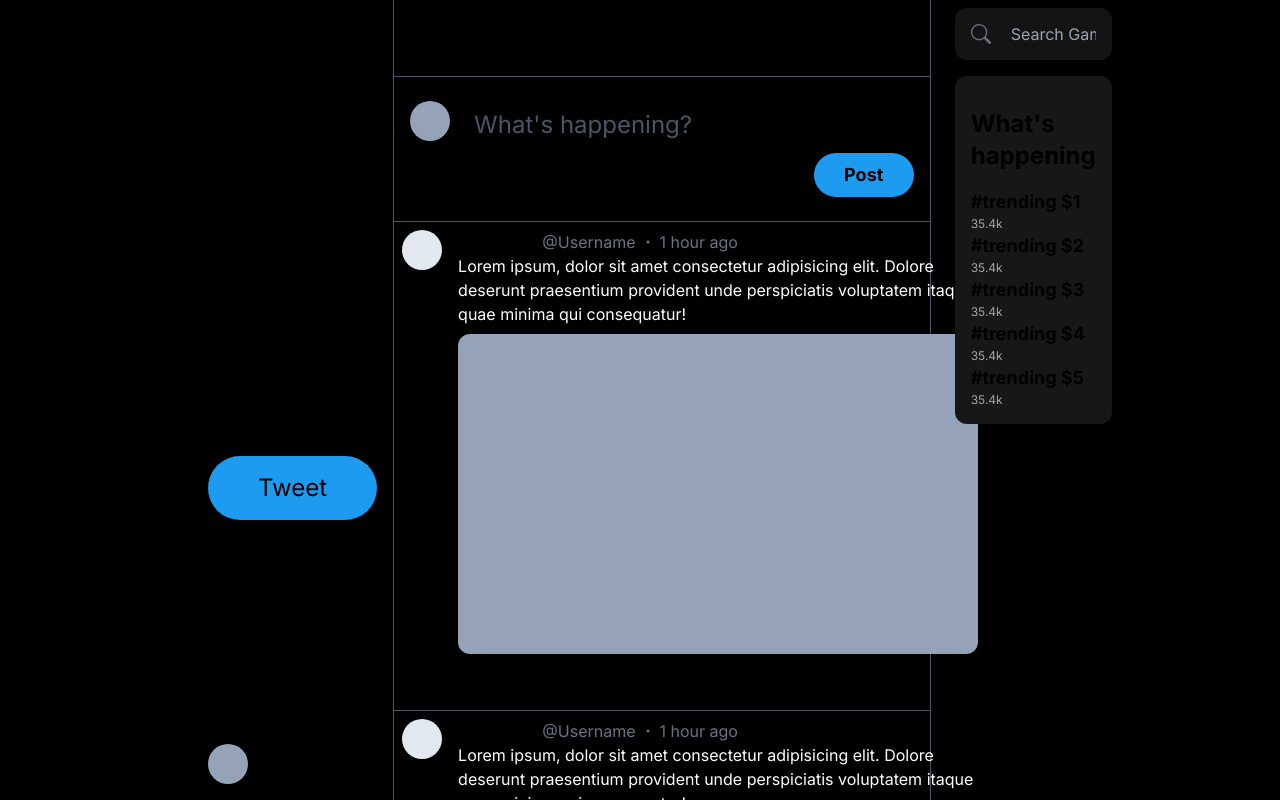
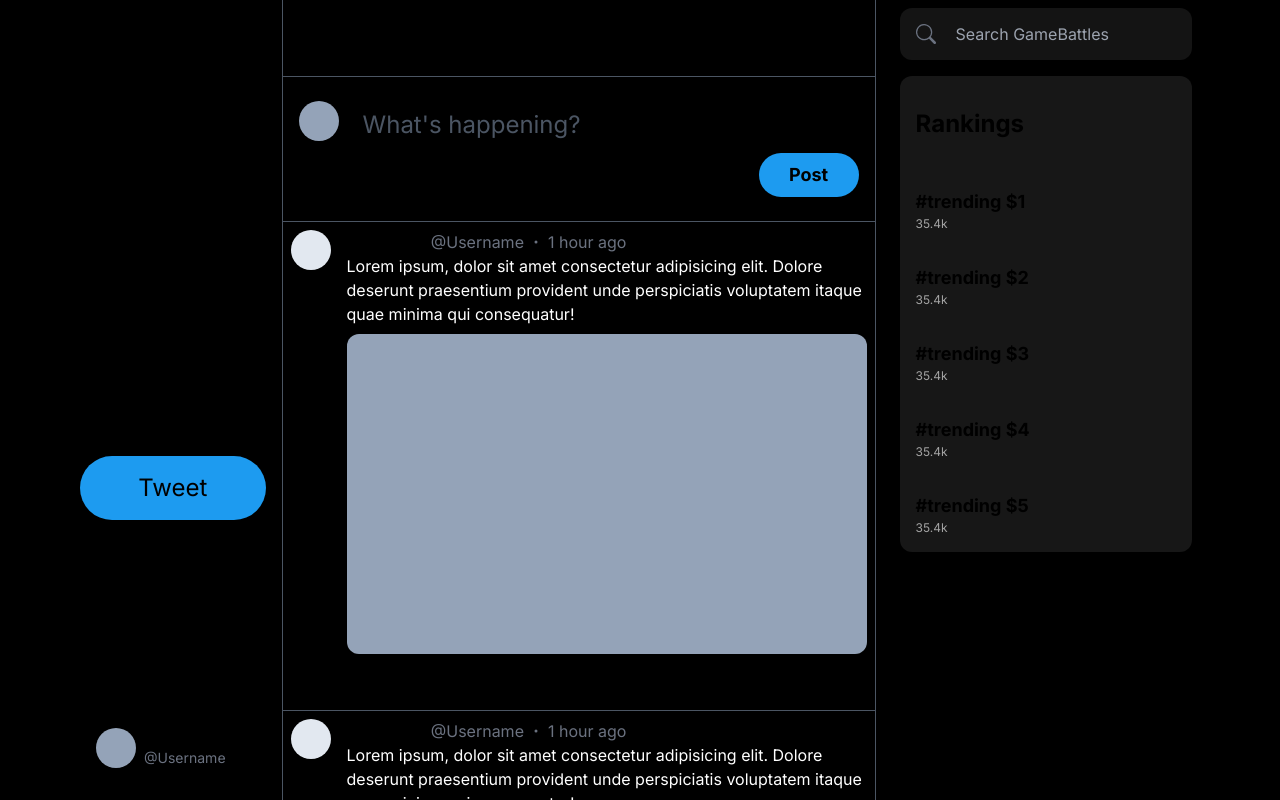
Before and after one commit to owenCTRL/GameBattles, a Next.js app: page / in a window 1280 px wide. Shown: the top 800 px of the page. Built offline with nearby package versions, Linux system fonts and the light colour scheme.

Commit message:
Building UI - edits

```diff
--- a/src/app/components/LeftSidebar.tsx
+++ b/src/app/components/LeftSidebar.tsx
@@ -42,7 +42,7 @@ const NAVIGATION_ITEMS = [
 
 const LeftSidebar = () => {
   return (
-    <section className="sticky top-0 w-[60%] flex flex-col items-stretch h-screen">
+    <section className="sticky top-0 w-[23%] flex flex-col items-stretch h-screen">
       <div className="flex flex-col items-stretch h-full space-y-4 mt-4">
         {NAVIGATION_ITEMS.map((item) => (
           <Link
@@ -60,12 +60,12 @@ const LeftSidebar = () => {
           Tweet
         </button>
       </div>
-      <button className="rounded-full flex items-center space-x-2 bg-transparent p-4 text-center hover:bg-white/10 transition duration-200 w-full justify-between">
+      <button className="rounded-full flex items-center m-4 space-x-2 bg-transparent p-4 text-center hover:bg-white/10 transition duration-200 justify-between">
         <div className="flex items-center space-x-2">
           <div className="rounded-full bg-slate-400 w-10 h-10"></div>
           <div className="text-left text-sm">
             <div className="font-semibold">Username</div>
-            <div className="">@Username</div>
+            <div className="text-gray-500">@Username</div>
           </div>
         </div>
         <div>
--- a/src/app/components/Timeline.tsx
+++ b/src/app/components/Timeline.tsx
@@ -5,7 +5,7 @@ import { GiRapidshareArrow } from "react-icons/gi";
 
 const Timeline = () => {
   return (
-    <main className="flex w-[60%] h-full min-h-screen flex-col border-l-[0.5px] border-r-[0.5px] border-gray-600">
+    <main className="flex w-[70%] h-full min-h-screen flex-col border-l-[0.5px] border-r-[0.5px] border-gray-600">
       <h1 className="text-xl font-bold p-6 backdrop-blur bg-black/10 sticky top-0">
         Home
       </h1>
--- a/src/app/page.tsx
+++ b/src/app/page.tsx
@@ -5,10 +5,10 @@ import { BsSearch } from "react-icons/bs";
 const Home = () => {
   return (
     <div className="w-full h-full flex justify-center items-center relative bg-black">
-      <div className="max-w-[70vw] w-full h-full flex relative">
+      <div className="max-w-[90vw] w-full h-full flex relative">
         <LeftSidebar />
         <Timeline />
-        <section className="w-full sticky top-2 mt-2 flex flex-col items-stretch h-screen px-6">
+        <section className="w-[50%] sticky top-2 mt-2 flex flex-col items-stretch h-screen px-6">
           <div>
             <div className="relative w-full h-full">
               <input
@@ -25,11 +25,11 @@ const Home = () => {
               </label>
             </div>
           </div>
-          <div className="flex flex-col rounded-xl bg-neutral-900 p-4 my-4">
-            <h3 className="font-bold text-2xl my-4">What's happening</h3>
+          <div className="flex flex-col rounded-xl bg-neutral-900 my-4">
+            <h3 className="font-bold text-2xl my-4 p-4">Rankings</h3>
             <div>
               {Array.from({ length: 5 }).map((_, i) => (
-                <div key={i} className="hover:bg-white/10">
+                <div key={i} className="hover:bg-white/10 p-4">
                   <div className="font-bold text-lg">#trending ${i + 1}</div>
                   <div className="text-xs text-neutral-400">35.4k</div>
                 </div>
```
